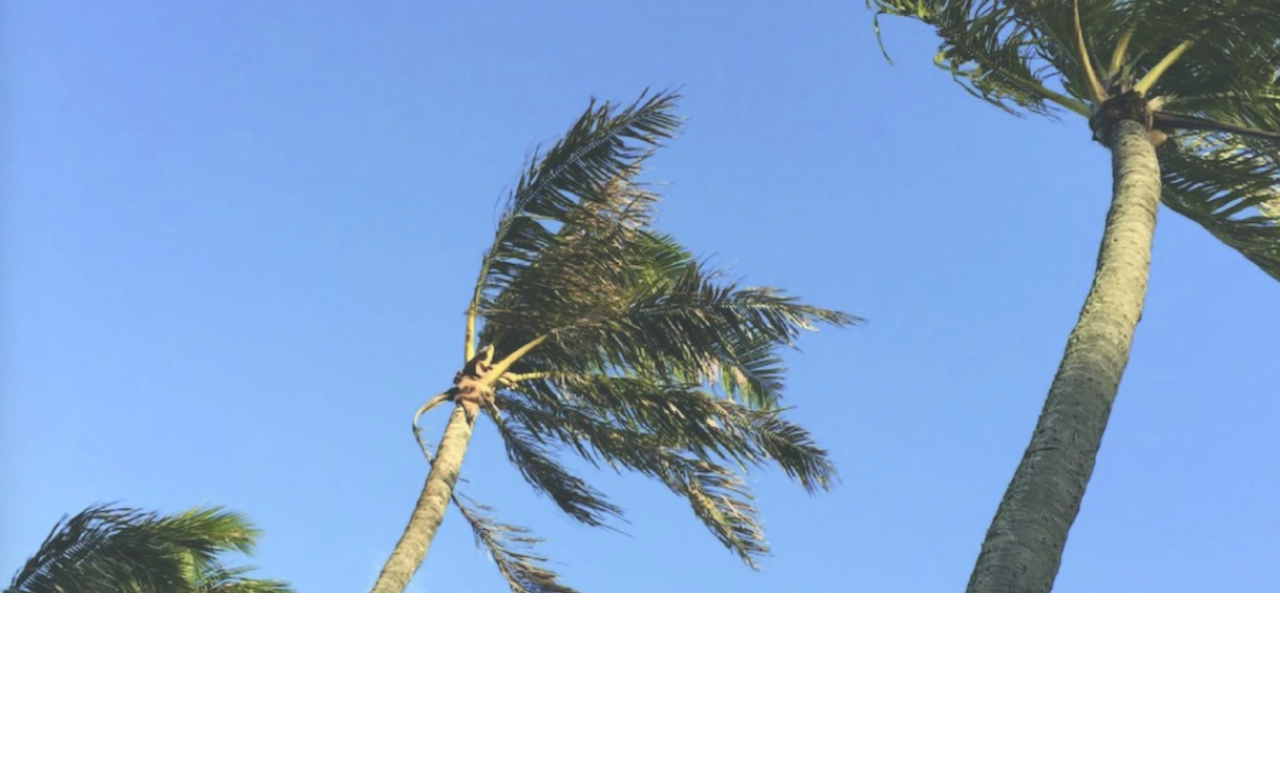
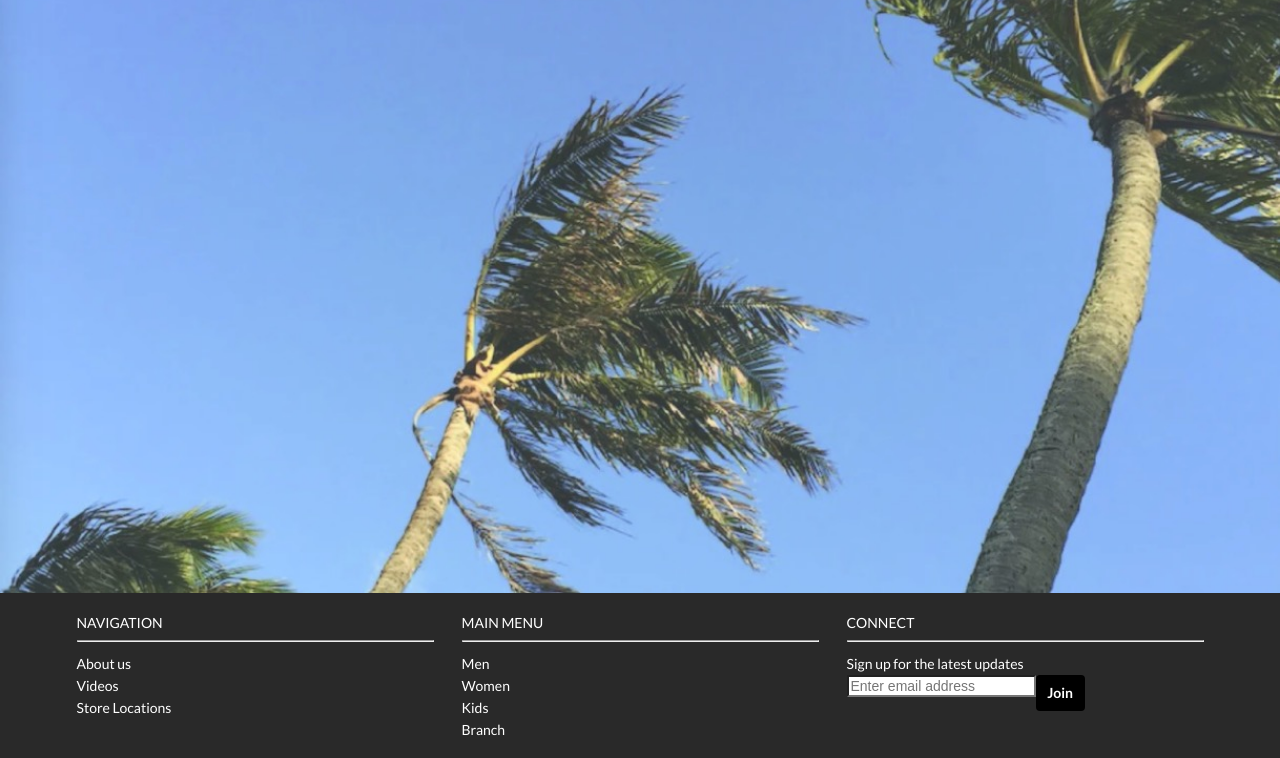
Before and after one commit to smkutty/islandsnow, a plain HTML site: page index.html in a window 1280 px wide. Shown: the part 189-947 px from the top of the page. Before the commit the page ends 800 px from the top, so only its background shows below. Drawn offline with nearby package versions, Linux system fonts and the light colour scheme.

Commit message:
WOD 3 - footer

```diff
--- a/index.html
+++ b/index.html
@@ -60,6 +60,40 @@
 
 <img class="ui fluid image" src="middlepart.jpg" alt="">
 
+<div class="footer-background">
+  <div class="ui three column grid container">
+    <div class="column">NAVIGATION<hr/>
+      <div class="ui list">
+        <div class="item">About us</div>
+        <div class="item">Videos</div>
+        <div class="item">Store Locations</div>
+      </div>
+    </div>
+
+    <div class="column">MAIN MENU<hr/>
+      <div class="ui list">
+        <div class="item">Men</div>
+        <div class="item">Women</div>
+        <div class="item">Kids</div>
+        <div class="item">Branch</div>
+      </div>
+    </div>
+
+    <div class="column">CONNECT<hr/>
+      <div class="ui list">
+        <div class="item">Sign up for the latest updates</div>
+        <div class="ui labeled input">
+          <label>
+            <input type="text" placeholder="Enter email address">
+          </label>
+          <div class="ui label">Join</div>
+        </div>
+      </div>
+
+    </div>
+  </div>
+</div>
+
 <script>
   $('.ui.dropdown')
       .dropdown();
--- a/style.css
+++ b/style.css
@@ -8,3 +8,15 @@
   box-shadow: none;
   border: none;
 }
+
+.footer-background{
+  background-color: #292929;
+  padding-bottom: 20px;
+  padding-top: 20px;
+  color: white;
+}
+
+.ui.label{
+  background-color: black;
+  color: white;
+}
```
